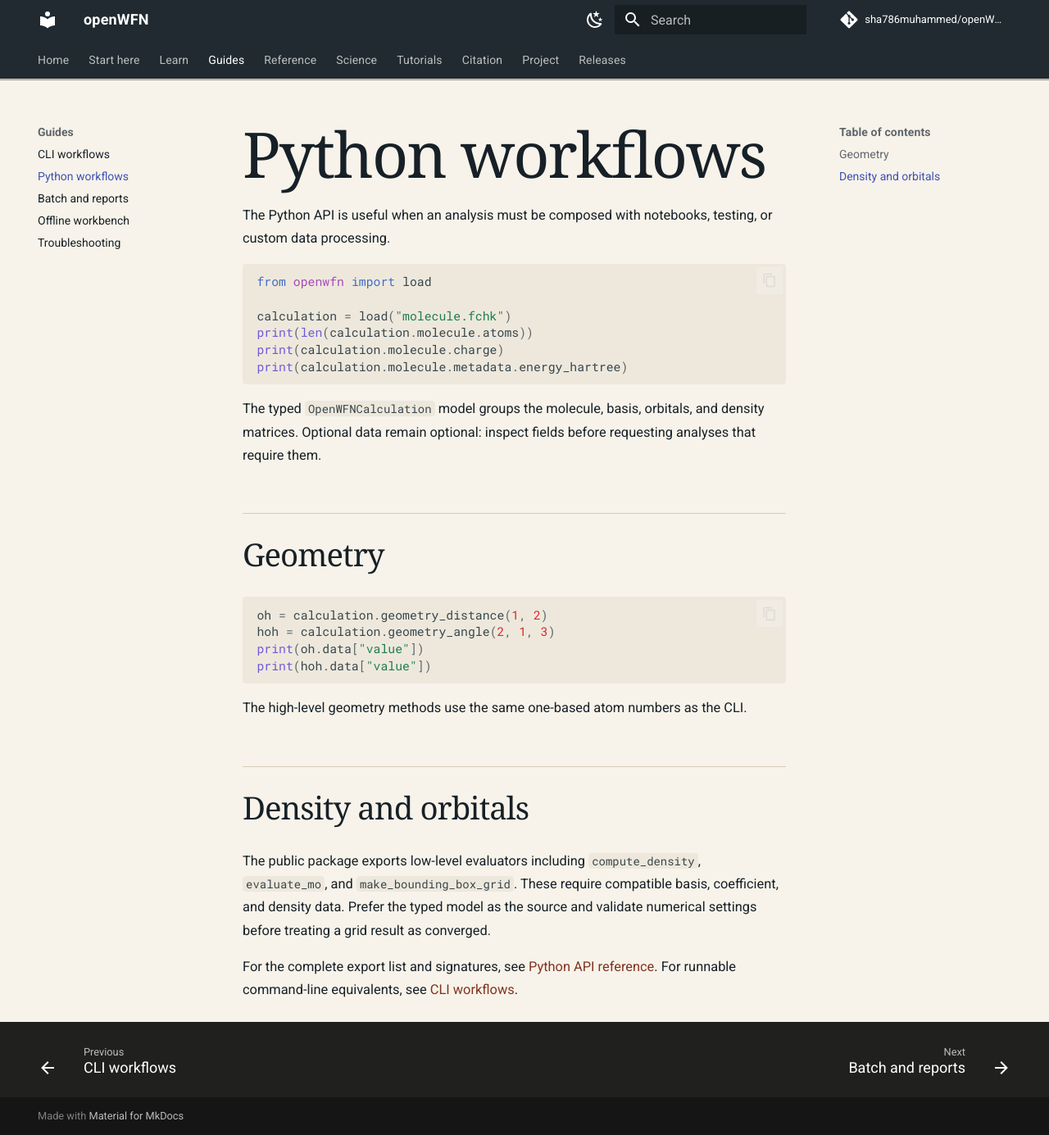
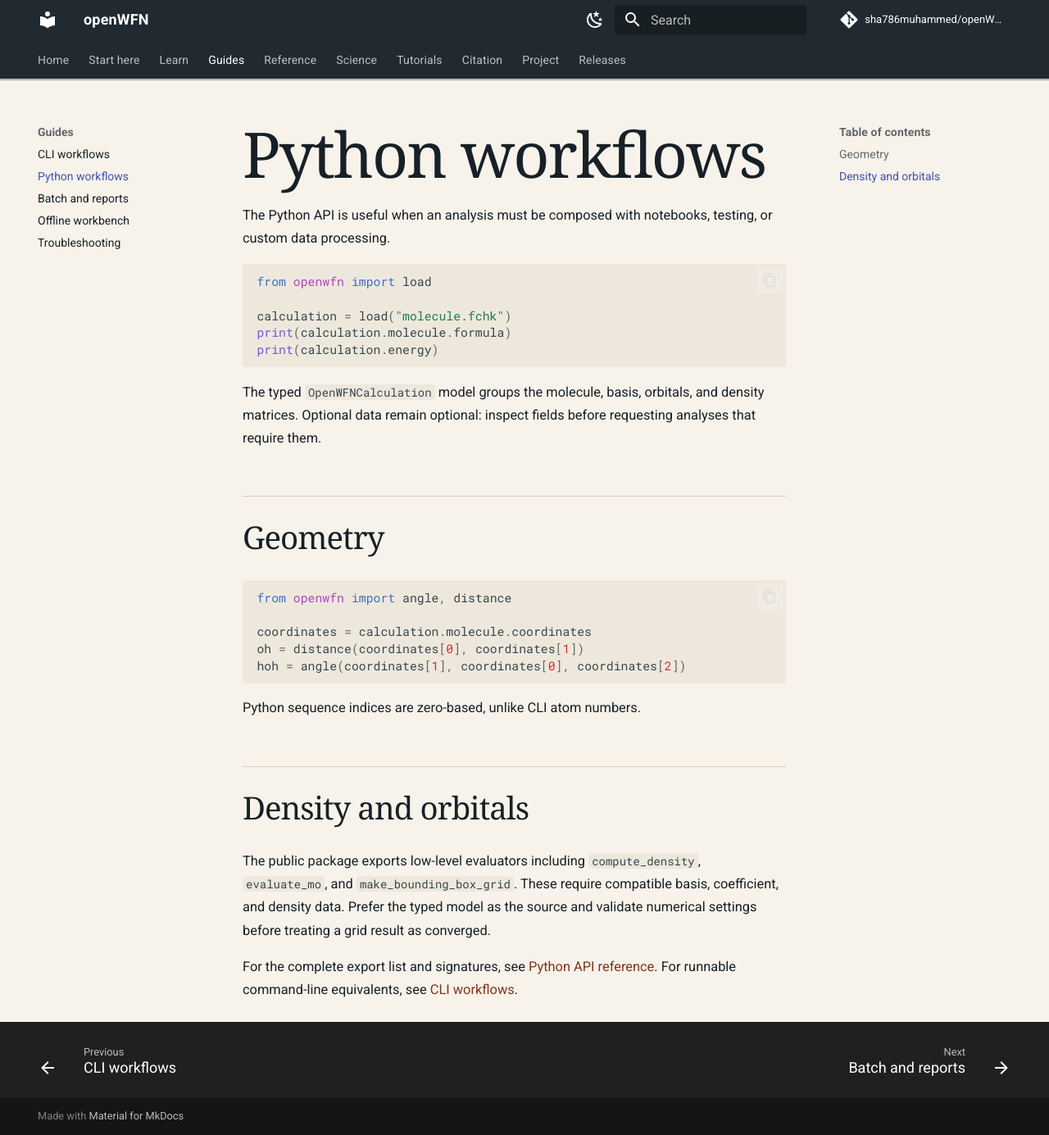
Before and after one commit to sha786muhammed/openWFN, an MkDocs documentation site: the page built from docs/guides/python-workflows.md, in a window 1280 px wide and 1385 px high. Shown: the whole window at 82% size. Built offline with MkDocs 1.6.1 and Material for MkDocs 9.7.7, drawn with Linux system fonts in a browser that asks for light colours; comment, search, counter and statistics services are not loaded.

````diff
--- a/docs/guides/python-workflows.md
+++ b/docs/guides/python-workflows.md
@@ -6,9 +6,8 @@ The Python API is useful when an analysis must be composed with notebooks, testi
 from openwfn import load
 
 calculation = load("molecule.fchk")
-print(len(calculation.molecule.atoms))
-print(calculation.molecule.charge)
-print(calculation.molecule.metadata.energy_hartree)
+print(calculation.molecule.formula)
+print(calculation.energy)
 ```
 
 The typed `OpenWFNCalculation` model groups the molecule, basis, orbitals, and density matrices. Optional data remain optional: inspect fields before requesting analyses that require them.
@@ -16,13 +15,14 @@ The typed `OpenWFNCalculation` model groups the molecule, basis, orbitals, and d
 ## Geometry
 
 ```python
-oh = calculation.geometry_distance(1, 2)
-hoh = calculation.geometry_angle(2, 1, 3)
-print(oh.data["value"])
-print(hoh.data["value"])
+from openwfn import angle, distance
+
+coordinates = calculation.molecule.coordinates
+oh = distance(coordinates[0], coordinates[1])
+hoh = angle(coordinates[1], coordinates[0], coordinates[2])
 ```
 
-The high-level geometry methods use the same one-based atom numbers as the CLI.
+Python sequence indices are zero-based, unlike CLI atom numbers.
 
 ## Density and orbitals
 
````
Also changed, not shown: 1 other file.
